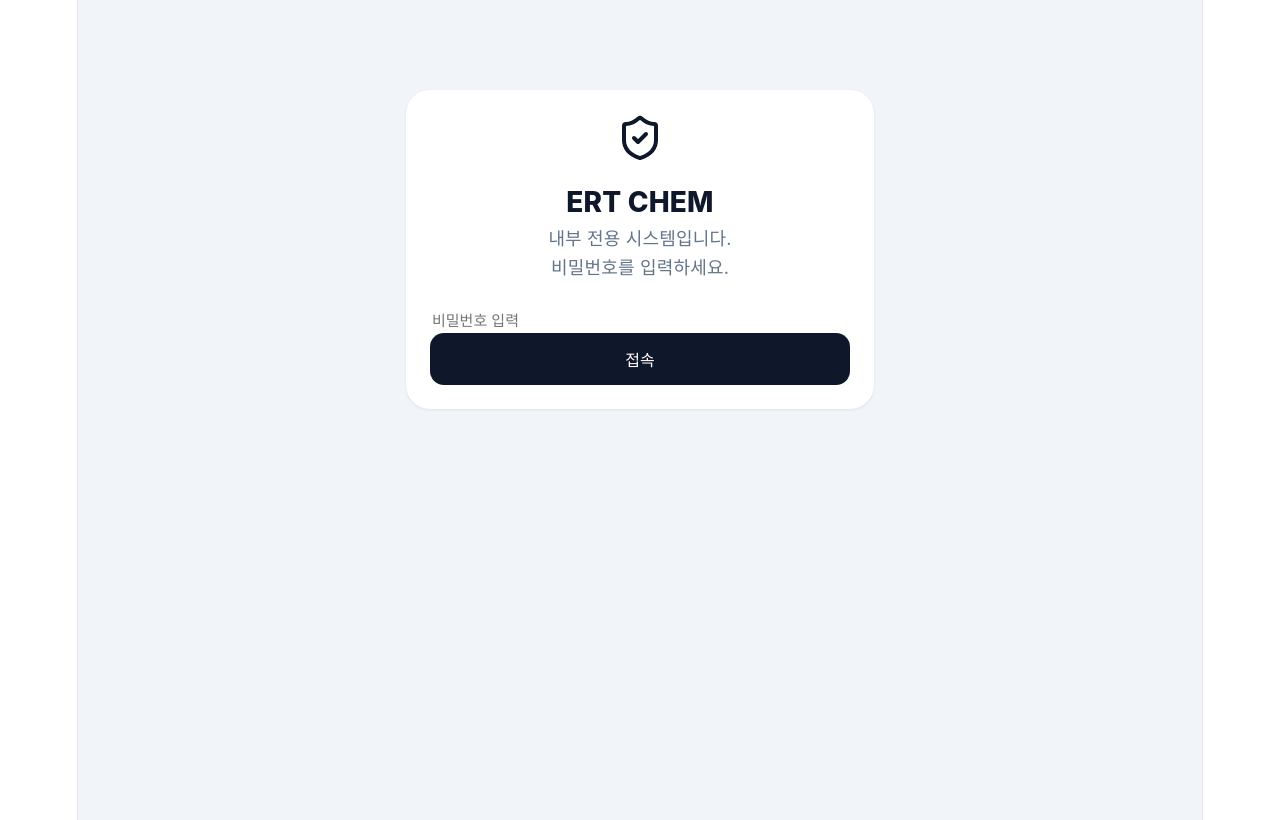
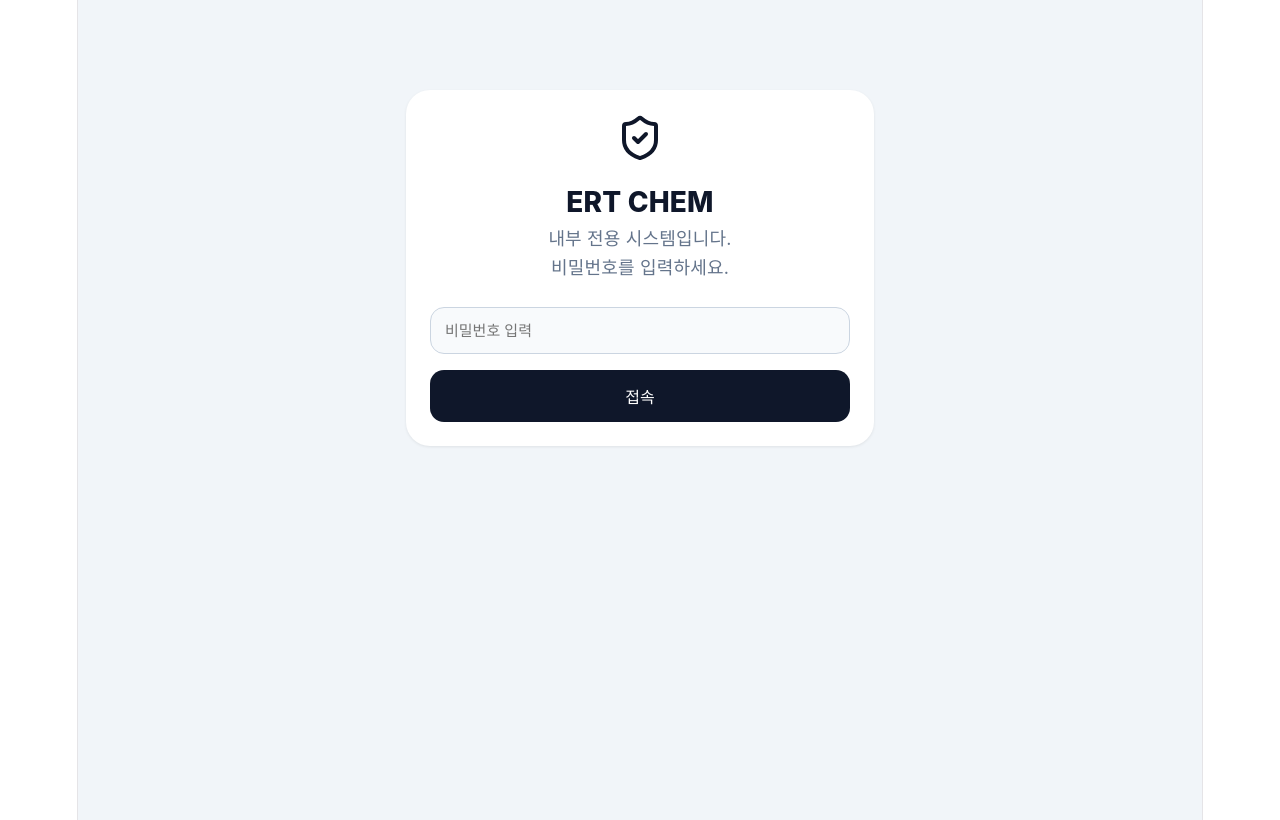
Before and after one commit to jwg1320/chemert-msds, a React (Vite) app: page / in a window 1280 px wide. Built offline with nearby package versions, Linux system fonts and the light colour scheme.

Commit message:
추가한내용

```diff
--- a/src/App.jsx
+++ b/src/App.jsx
@@ -61,8 +61,15 @@ export default function App() {
             onChange={(e) => setPassword(e.target.value)}
             style={{
               ...styles.input,
+              width: "100%",
+              boxSizing: "border-box",
+              background: "#f8fafc",
               color: "#000",
-              }}
+              border: "1px solid #cbd5e1",
+              borderRadius: 14,
+              padding: 14,
+              marginBottom: 16,
+            }}
           />
 
           <button
@@ -594,7 +601,6 @@ const styles = {
     background: "transparent",
     width: "100%",
     fontSize: 15,
-    backgroundColor: "#fff",
     color: "#000",
   },
 
```
